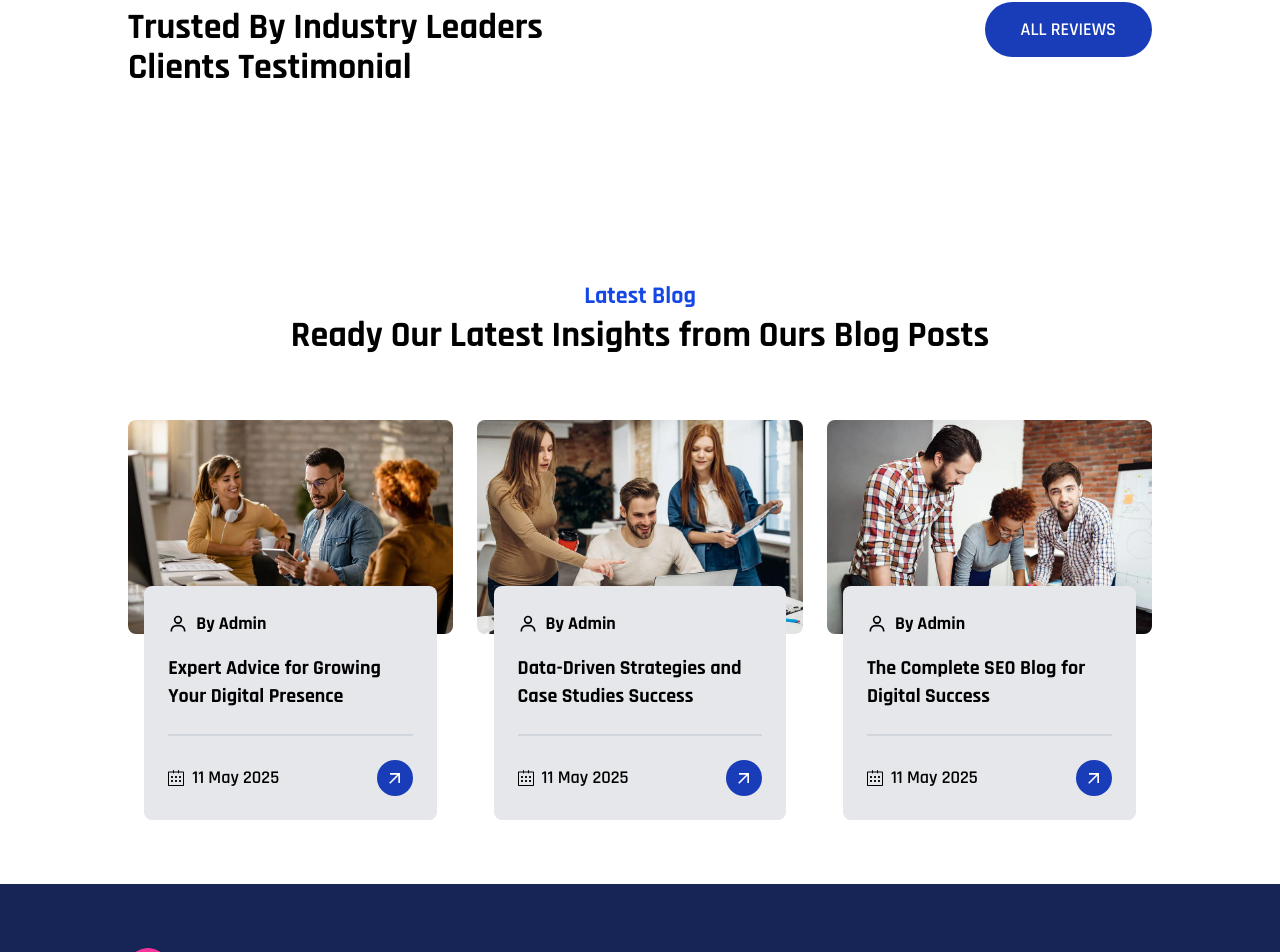
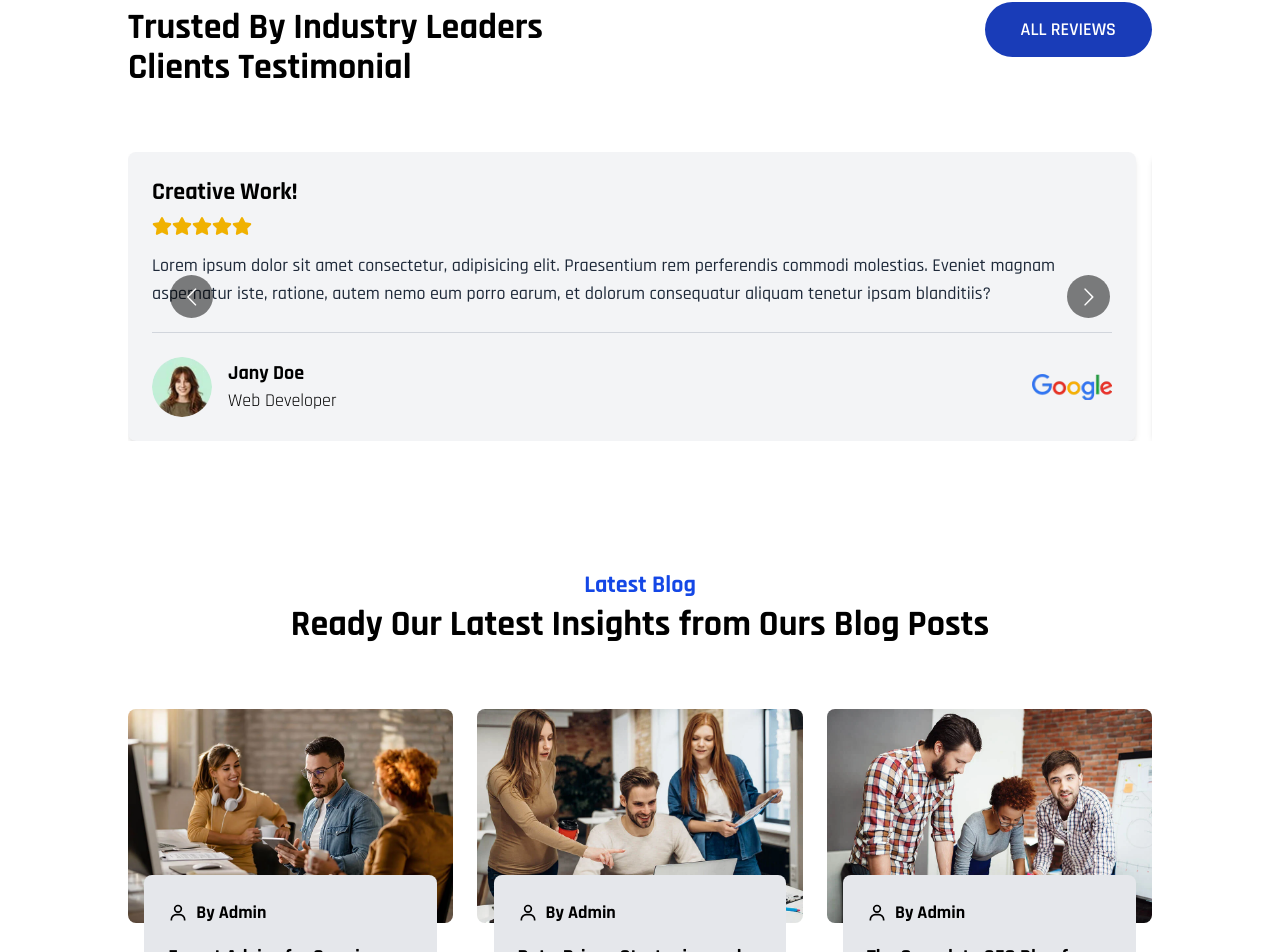
Before and after one commit to DaniLucano10/software-landing, a Next.js app: page / in a window 1280 px wide. Shown: the part 4781-5733 px from the top of the page. Built offline with nearby package versions, Linux system fonts and the light colour scheme.

Commit message:
Testimonios

```diff
--- a/components/Home/Review/Review.tsx
+++ b/components/Home/Review/Review.tsx
@@ -1,10 +1,31 @@
 "use client";
-import React from 'react'
+import React from "react";
+import Carousel from "react-multi-carousel";
+import "react-multi-carousel/lib/styles.css";
+import ReviewCard from "./ReviewCard";
+
+const responsive = {
+  desktop: {
+    breakpoint: { max: 3000, min: 1224 },
+    items: 2,
+    slidesToSlide: 1, // optional, default to 1.
+  },
+  tablet: {
+    breakpoint: { max: 1124, min: 764 },
+    items: 1,
+    slidesToSlide: 1, // optional, default to 1.
+  },
+  mobile: {
+    breakpoint: { max: 764, min: 0 },
+    items: 1,
+    slidesToSlide: 1, // optional, default to 1.
+  },
+};
 
 const Review = () => {
   return (
-    <div className='pt-16 pb-16'>
-      <div className='w-[90%] md:w-[80%] mx-auto'>
+    <div className="pt-16 pb-16">
+      <div className="w-[90%] md:w-[80%] mx-auto">
         {/* Section Heading */}
         <div className="grid grid-cols-1 lg:grid-cols-2 gap-10 items-center">
           <div>
@@ -25,10 +46,37 @@
           </div>
         </div>
         {/* Sliders */}
-        <div className='mt-16'></div>
+        <div className="mt-16">
+          <Carousel
+            showDots={false}
+            responsive={responsive}
+            infinite={true}
+            autoPlay={true}
+            autoPlaySpeed={4000}
+          >
+            <ReviewCard
+              reviewTitle="Great Work!"
+              userName="Jassica Doe"
+              userImage="/images/c1.png"
+              role="UI UX Desinger"
+            />
+            <ReviewCard
+              reviewTitle="Creative Work!"
+              userName="Jany Doe"
+              userImage="/images/c2.png"
+              role="Web Developer"
+            />
+            <ReviewCard
+              reviewTitle="Awesome Work!"
+              userName="Jason Doe"
+              userImage="/images/c3.png"
+              role="App Developer"
+            />
+          </Carousel>
+        </div>
       </div>
     </div>
-  )
-}
+  );
+};
 
 export default Review;
--- /dev/null
+++ b/components/Home/Review/ReviewCard.tsx
@@ -0,0 +1,56 @@
+import Image from "next/image";
+import React from "react";
+import { FaStar } from "react-icons/fa";
+
+type Props = {
+    reviewTitle: string;
+    userName: string;
+    userImage: string;
+    role: string;
+};
+
+const ReviewCard = ({ reviewTitle, role, userImage, userName }: Props) => {
+    return (
+        <div className="bg-gray-100 p-6 rounded-lg mr-4 shadow-md">
+            <h1 className="text-2xl text-black font-bold">{reviewTitle}</h1>
+            <div className="mt-2 flex items-center">
+                <FaStar className="text-yellow-500 w-5 h-5" />
+                <FaStar className="text-yellow-500 w-5 h-5" />
+                <FaStar className="text-yellow-500 w-5 h-5" />
+                <FaStar className="text-yellow-500 w-5 h-5" />
+                <FaStar className="text-yellow-500 w-5 h-5" />
+            </div>
+            <p className="mt-4 text-base md:text-lg font-medium text-gray-800">
+                Lorem ipsum dolor sit amet consectetur, adipisicing elit. Praesentium
+                rem perferendis commodi molestias. Eveniet magnam aspernatur iste,
+                ratione, autem nemo eum porro earum, et dolorum consequatur aliquam
+                tenetur ipsam blanditiis?
+            </p>
+            <span className="block w-full h-[1px] bg-gray-300 mt-6 mb-6"></span>
+            <div className="flex items-center justify-between">
+                <div className="flex items-center space-x-4">
+                    <Image
+                        src={userImage}
+                        alt="image"
+                        width={60}
+                        height={60}
+                        className="rounded-full"
+                    />
+                    <div>
+                        <h1 className="text-base sm:text-lg text-black md:text-xl font-bold">
+                            {userName}
+                        </h1>
+                        <p className="text-sm text-black sm:text-base md:text-lg">
+                            {role}
+                        </p>
+                    </div>
+                </div>
+                <div>
+                    <Image src="/images/c4.png" alt="google" width={80} height={80} />
+                </div>
+            </div>
+        </div>
+    );
+};
+
+export default ReviewCard;
```
